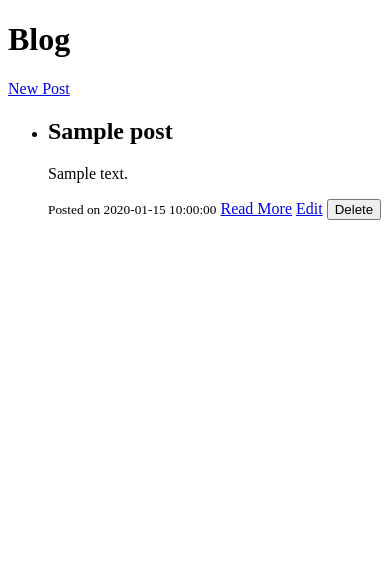
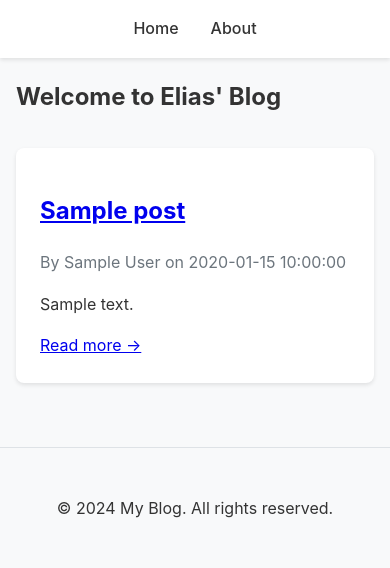
Before and after one commit to eliasz130/eliasz130.github.io, a Flask app: template templates/blog/home.html in a window 390 px wide. Shown: the top 568 px of the page. Run offline with Flask 3, Linux system fonts and the light colour scheme; the template is opened without the code that fills it: most values are stand-ins (such as "Sample title", 1, 10 or a date in 2020).

Commit message:
refactor blog templates and styles; remove unused files and update layout structure

```diff
--- a/app.py
+++ b/app.py
@@ -1,9 +1,10 @@
-from flask import Flask, render_template, abort, request, redirect, url_for
+from flask import Flask, render_template, abort, request
 from datetime import datetime
 import json
 import os
 from dotenv import load_dotenv
 
+# Load environment variables
 load_dotenv()
 
 app = Flask(__name__)
@@ -62,51 +63,17 @@ def post_detail(post_id):
     return render_template('blog/post_detail.html', post=post)
 
 
-@app.route('/blog/new', methods=['GET', 'POST'])
-def new_post():
-    """Create a new blog post."""
-    if request.method == 'POST':
-        title = request.form['title']
-        content = request.form['content']
-        date = datetime.now().isoformat()
-        posts = load_posts()
-        new_id = max(post['id'] for post in posts) + 1 if posts else 1
-        new_post = {'id': new_id, 'title': title, 'content': content, 'date': date}
-        posts.append(new_post)
-        save_posts(posts)
-        return redirect(url_for('home'))
-    return render_template('new_post.html')
+@app.route('/blog/about')
+def about():
+    """Render the About page."""
+    return render_template('blog/about.html')
 
 
-@app.route('/blog/edit/<int:post_id>', methods=['GET', 'POST'])
-def edit_post(post_id):
-    """Edit an existing blog post."""
-    posts = load_posts()
-    post = next((post for post in posts if post['id'] == post_id), None)
-    if post is None:
-        abort(404)
-
-    if request.method == 'POST':
-        title = request.form['title']
-        content = request.form['content']
-        date = datetime.now().isoformat()
-        post['title'] = title
-        post['content'] = content
-        post['date'] = date
-        save_posts(posts)
-        return redirect(url_for('post_detail', post_id=post_id))
-
-    return render_template('edit_post.html', post=post)
+@app.context_processor
+def inject_year():
+    """Inject the current year into templates."""
+    return {'year': datetime.now().year}
 
 
-@app.route('/blog/delete/<int:post_id>', methods=['POST'])
-def delete_post(post_id):
-    """Delete a blog post."""
-    posts = load_posts()
-    post = next((post for post in posts if post['id'] == post_id), None)
-    if post is None:
-        abort(404)
-
-    posts.remove(post)
-    save_posts(posts)
-    return redirect(url_for('home'))
+if __name__ == '__main__':
+    app.run(debug=True)
--- /dev/null
+++ b/static/styles.css
@@ -0,0 +1,148 @@
+/* Base styles */
+:root {
+    --primary-color: #007bff;
+    --secondary-color: #6c757d;
+    --background-color: #f8f9fa;
+    --text-color: #333;
+    --border-color: #dee2e6;
+}
+
+body {
+    font-family: -apple-system, BlinkMacSystemFont, 'Segoe UI', Roboto, Oxygen, Ubuntu, Cantarell, sans-serif;
+    line-height: 1.6;
+    color: var(--text-color);
+    background-color: var(--background-color);
+    margin: 0;
+}
+
+/* Layout */
+.container {
+    max-width: 1200px;
+    margin: 0 auto;
+    padding: 0 20px;
+}
+
+/* Navigation */
+.main-nav {
+    background-color: white;
+    box-shadow: 0 2px 4px rgba(0,0,0,0.1);
+    padding: 1rem 0;
+}
+
+.nav-container {
+    display: flex;
+    justify-content: center;
+    gap: 2rem;
+}
+
+.nav-link {
+    color: var(--text-color);
+    text-decoration: none;
+    font-weight: 500;
+    transition: color 0.2s;
+}
+
+.nav-link:hover {
+    color: var(--primary-color);
+}
+
+/* Posts Grid */
+.posts-grid {
+    display: grid;
+    grid-template-columns: repeat(auto-fill, minmax(300px, 1fr));
+    gap: 2rem;
+    margin: 2rem 0;
+}
+
+.post-card {
+    background: white;
+    border-radius: 8px;
+    padding: 1.5rem;
+    box-shadow: 0 2px 4px rgba(0,0,0,0.1);
+    transition: transform 0.2s;
+}
+
+.post-card:hover {
+    transform: translateY(-3px);
+}
+
+/* Post Detail */
+.post-detail {
+    background: white;
+    border-radius: 8px;
+    padding: 2rem;
+    box-shadow: 0 2px 4px rgba(0,0,0,0.1);
+    margin: 2rem 0;
+}
+
+.post-header {
+    margin-bottom: 2rem;
+}
+
+.post-meta {
+    color: var(--secondary-color);
+    margin: 0.5rem 0;
+}
+
+/* Buttons */
+.btn {
+    display: inline-block;
+    padding: 0.5rem 1rem;
+    border-radius: 4px;
+    text-decoration: none;
+    transition: background-color 0.2s;
+}
+
+.btn-back {
+    background-color: var(--secondary-color);
+    color: white;
+}
+
+.btn-back:hover {
+    background-color: darken(var(--secondary-color), 10%);
+}
+
+/* About Page */
+.about-section {
+    background: white;
+    border-radius: 8px;
+    padding: 2rem;
+    box-shadow: 0 2px 4px rgba(0,0,0,0.1);
+}
+
+.tech-stack, .features-list {
+    list-style-type: none;
+    padding-left: 0;
+}
+
+.tech-stack li, .features-list li {
+    margin-bottom: 0.5rem;
+    padding-left: 1.5rem;
+    position: relative;
+}
+
+.tech-stack li::before, .features-list li::before {
+    content: "→";
+    position: absolute;
+    left: 0;
+    color: var(--primary-color);
+}
+
+/* Responsive Design */
+@media (max-width: 768px) {
+    .posts-grid {
+        grid-template-columns: 1fr;
+    }
+
+    .container {
+        padding: 0 1rem;
+    }
+}
+
+/* Footer */
+.footer {
+    text-align: center;
+    padding: 2rem 0;
+    margin-top: 4rem;
+    border-top: 1px solid var(--border-color);
+}
--- a/templates/blog/about.html
+++ b/templates/blog/about.html
@@ -1,4 +1,4 @@
-{% extends "layout.html" %}
+{% extends "blog/layout.html" %}
 
 {% block title %}About - My Blog{% endblock %}
 
--- a/templates/blog/home.html
+++ b/templates/blog/home.html
@@ -1,31 +1,26 @@
-{% extends "layout.html" %}
+{% extends "blog/layout.html" %}
 
-{% block title %}Blog{% endblock %}
+{% block title %}Home - My Blog{% endblock %}
 
 {% block content %}
-<h1>Blog</h1>
-<a href="{{ url_for('new_post') }}">New Post</a>
+<section class="posts-section">
+    <h1 class="page-title">Welcome to Elias' Blog</h1>
 
-<ul>
-    {% for post in posts %}
-    <li>
-        <h2>{{ post.title }}</h2>
-        <p>{{ post.content }}</p>
-        <small>Posted on {{ post.date }}</small>
-        <a href="{{ url_for('post_detail', post_id=post.id) }}">Read More</a>
-        <a href="{{ url_for('edit_post', post_id=post.id) }}">Edit</a>
-        <form action="{{ url_for('delete_post', post_id=post.id) }}" method="POST" style="display:inline;">
-            <button type="submit">Delete</button>
-        </form>
-    </li>
-    {% endfor %}
-</ul>
-
-{% if page > 1 %}
-<a href="{{ url_for('home', page=page-1) }}">Previous</a>
-{% endif %}
-
-{% if page < total_pages %}
-<a href="{{ url_for('home', page=page+1) }}">Next</a>
-{% endif %}
+    {% if posts %}
+        <div class="posts-grid">
+            {% for post in posts %}
+            <article class="post-card">
+                <h2 class="post-title">
+                    <a href="{{ url_for('post_detail', post_id=post.id) }}">{{ post.title }}</a>
+                </h2>
+                <p class="post-meta">By {{ post.author }} on {{ post.date }}</p>
+                <p class="post-excerpt">{{ post.excerpt }}</p>
+                <a href="{{ url_for('post_detail', post_id=post.id) }}" class="read-more">Read more →</a>
+            </article>
+            {% endfor %}
+        </div>
+    {% else %}
+        <p class="no-posts">No posts found.</p>
+    {% endif %}
+</section>
 {% endblock %}
--- a/templates/blog/layout.html
+++ b/templates/blog/layout.html
@@ -2,9 +2,26 @@
 <html lang="en">
 <head>
     <meta charset="UTF-8">
-    <title>{% block title %}Flask Blog{% endblock %}</title>
+    <meta name="viewport" content="width=device-width, initial-scale=1.0">
+    <title>{% block title %}My Blog{% endblock %}</title>
+    <link rel="stylesheet" href="{{ url_for('static', filename='styles.css') }}">
 </head>
 <body>
-    {% block content %}{% endblock %}
+    <nav class="main-nav">
+        <div class="nav-container">
+            <a href="{{ url_for('home') }}" class="nav-link">Home</a>
+            <a href="{{ url_for('about') }}" class="nav-link">About</a>
+        </div>
+    </nav>
+
+    <main class="container">
+        {% block content %}{% endblock %}
+    </main>
+
+    <footer class="footer">
+        <div class="container">
+            <p>&copy; {{ year }} My Blog. All rights reserved.</p>
+        </div>
+    </footer>
 </body>
 </html>
```
Also changed, not shown: posts.json (added, +11 -0 lines), templates/blog/edit.html (deleted, +0 -19 lines), templates/blog/new_post.html (deleted, +0 -19 lines), templates/blog/post_detail.html (+18 -10 lines).
